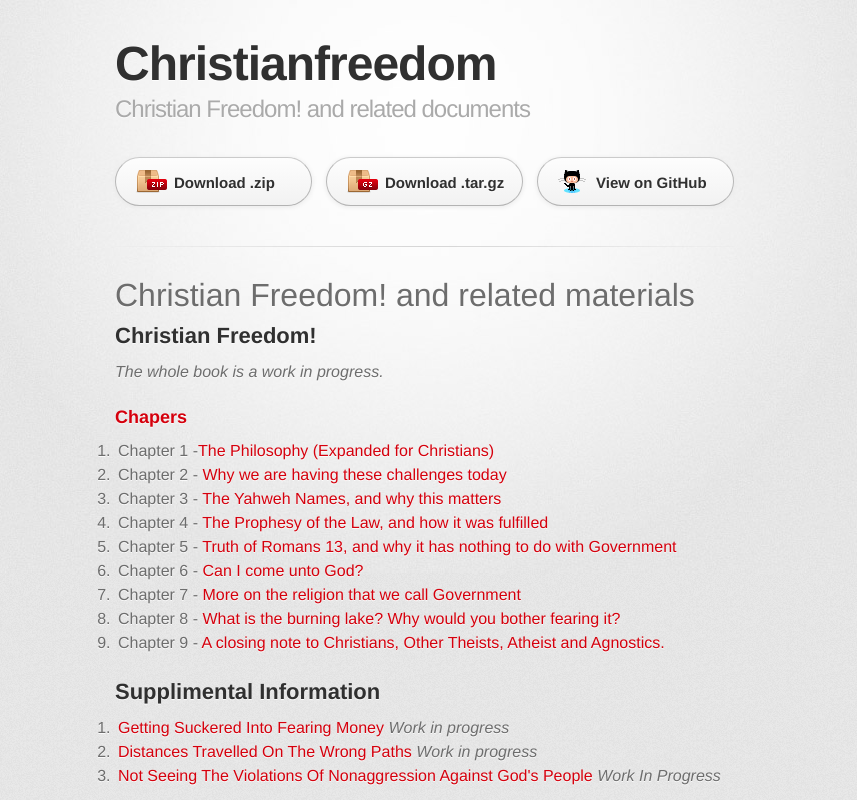
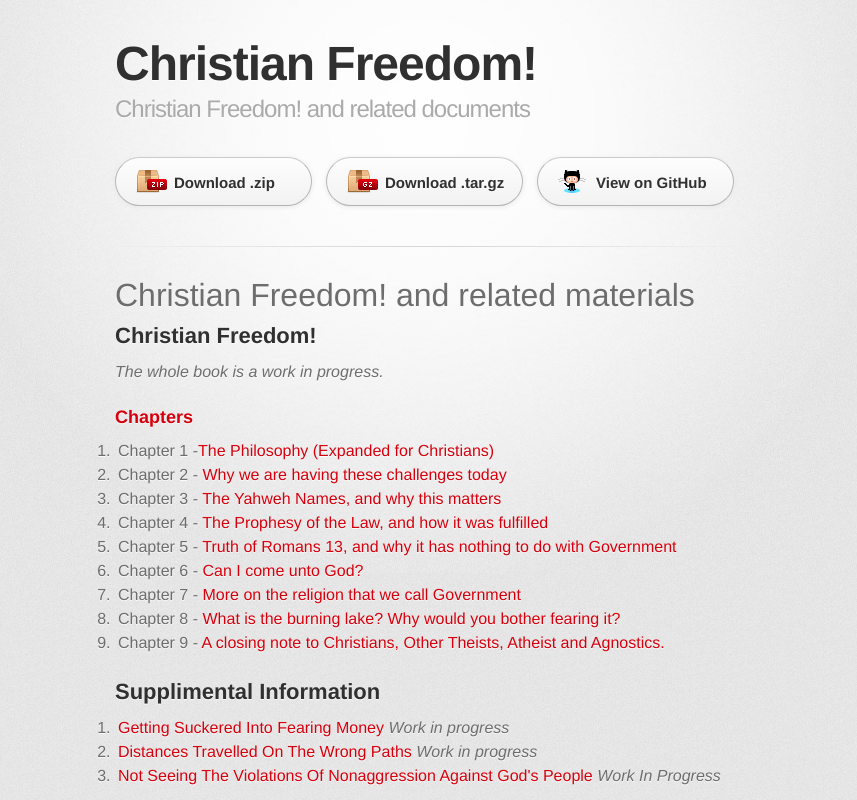
Before and after one commit to WithoutSin/ChristianFreedom, a plain HTML site: page index.html in a window 1280 px wide. Shown: the top 800 px of the page, without its empty margins (215-1072 px from the left). Drawn offline with Linux system fonts and the light colour scheme; a web font is replaced by a local one.

Commit message:
Update index.html

```diff
--- a/index.html
+++ b/index.html
@@ -10,7 +10,7 @@
     <!--[if lt IE 9]>
     <script src="//html5shiv.googlecode.com/svn/trunk/html5.js"></script>
     <![endif]-->
-    <title>Christianfreedom by BrianMinister</title>
+    <title>Christian Freedom! by BrianMinister</title>
   </head>
 
   <body>
@@ -18,7 +18,7 @@
       <div class="inner">
 
         <header>
-          <h1>Christianfreedom</h1>
+          <h1>Christian Freedom!</h1>
           <h2>Christian Freedom! and related documents</h2>
         </header>
 
@@ -40,7 +40,7 @@
 <p><em>The whole book is a work in progress.</em></p>
 
 <h3>
-<a id="chapers" class="anchor" href="#chapers" aria-hidden="true"><span class="octicon octicon-link"></span></a>Chapers</h3>
+<a id="chapters" class="anchor" href="#chapters" aria-hidden="true"><span class="octicon octicon-link"></span></a>Chapters</h3>
 
 <ol>
 <li>Chapter 1 -<a href="Books/ChristianFreedomByBrianWebb/Chapter01%E2%80%93ThePhilosophy_ExpandedForChristians.md">The Philosophy (Expanded for Christians)</a>
```
